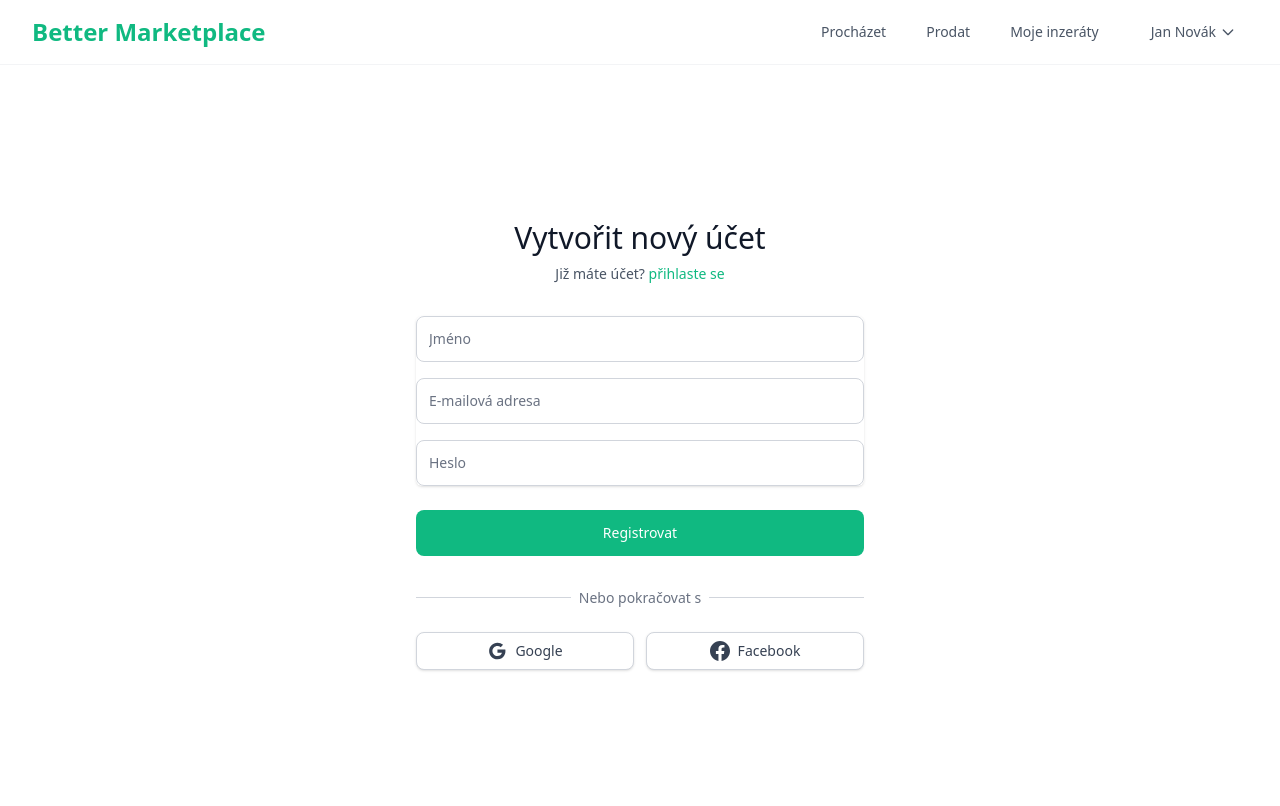
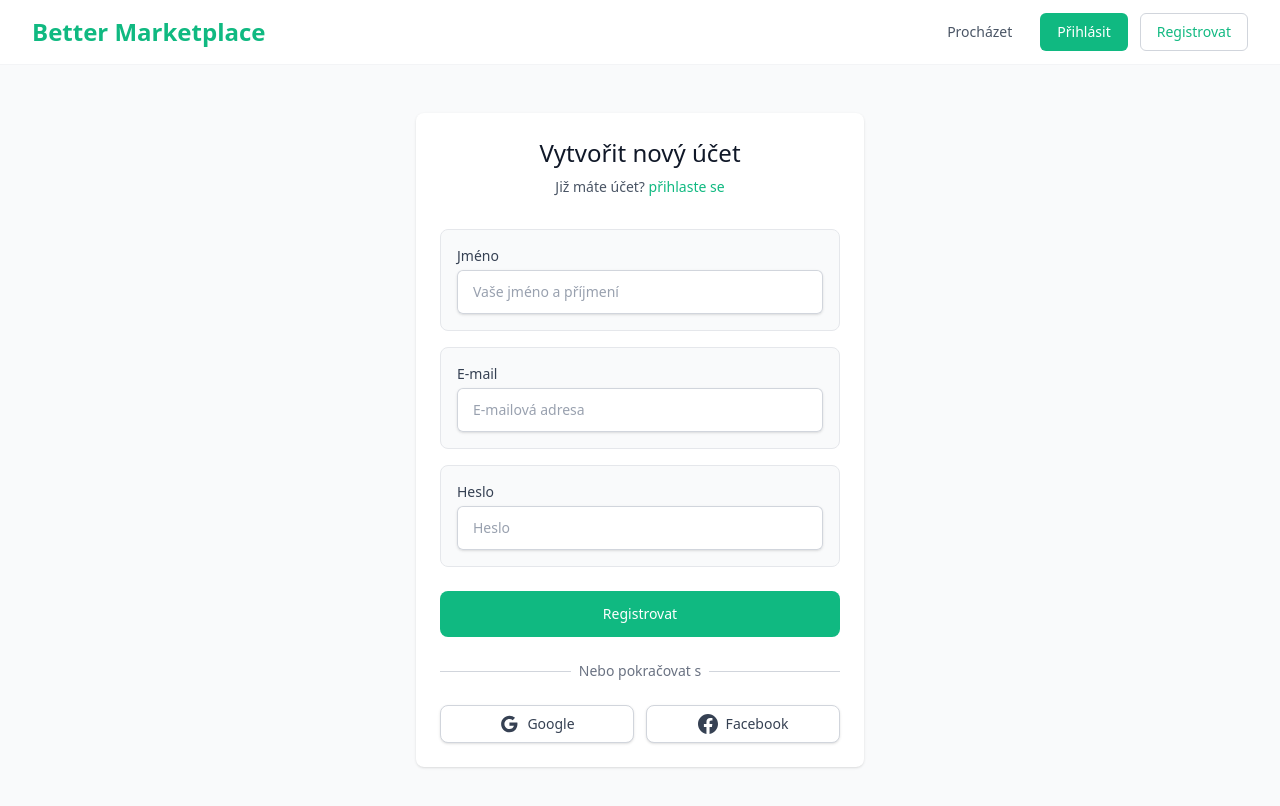
Before and after one commit to xfabo1/better-marketplace, a Next.js app: page /login in a window 1280 px wide. Both pictures are taken after a click on the button "vytvořit nový účet". Shown: the top 806 px of the page. Built offline with nearby package versions, Linux system fonts and the light colour scheme.

Commit message:
Implement the logout and temporary login functionality

```diff
--- a/src/app/layout.tsx
+++ b/src/app/layout.tsx
@@ -1,6 +1,7 @@
 import type { Metadata } from "next";
 import { Geist, Geist_Mono } from "next/font/google";
 import "./globals.css";
+import { AuthProvider } from '@/contexts/AuthContext'
 
 const geistSans = Geist({
   variable: "--font-geist-sans",
@@ -27,7 +28,9 @@ export default function RootLayout({
       <body
         className={`${geistSans.variable} ${geistMono.variable} antialiased`}
       >
-        {children}
+        <AuthProvider>
+          {children}
+        </AuthProvider>
       </body>
     </html>
   );
--- a/src/app/login/page.tsx
+++ b/src/app/login/page.tsx
@@ -1,16 +1,21 @@
 "use client";
 
 import { useState, useEffect } from "react";
-import { useSearchParams } from "next/navigation";
+import { useSearchParams, useRouter } from "next/navigation";
 import Link from "next/link";
 import Header from "@/components/Header";
+import { useAuth } from "@/contexts/AuthContext";
 
 export default function LoginPage() {
   const searchParams = useSearchParams();
+  const router = useRouter();
+  const { login, isAuthenticated } = useAuth();
   const [isLogin, setIsLogin] = useState(true);
   const [email, setEmail] = useState("");
   const [password, setPassword] = useState("");
   const [name, setName] = useState("");
+  const [error, setError] = useState("");
+  const [isSubmitting, setIsSubmitting] = useState(false);
 
   useEffect(() => {
     // Check if register parameter is present in URL
@@ -19,26 +24,44 @@ export default function LoginPage() {
     }
   }, [searchParams]);
 
-  const handleSubmit = (e: React.FormEvent) => {
+  // Redirect if already authenticated
+  useEffect(() => {
+    if (isAuthenticated) {
+      router.push("/");
+    }
+  }, [isAuthenticated, router]);
+
+  const handleSubmit = async (e: React.FormEvent) => {
     e.preventDefault();
-    // Handle login/register logic here
-    if (isLogin) {
-      console.log("Login attempt:", { email, password });
-      // Call login API
-    } else {
-      console.log("Register attempt:", { name, email, password });
-      // Call register API
+    setError("");
+    setIsSubmitting(true);
+
+    try {
+      if (isLogin) {
+        // Handle login
+        await login(email, password);
+      } else {
+        // Handle register - for demo, we'll just log in after registration
+        console.log("Register attempt:", { name, email, password });
+        // Simulate API call
+        await new Promise(resolve => setTimeout(resolve, 800));
+        await login(email, password);
+      }
+    } catch (err) {
+      setError("Došlo k chybě při přihlášení. Zkuste to prosím znovu.");
+    } finally {
+      setIsSubmitting(false);
     }
   };
 
   return (
-    <div className="flex flex-col min-h-screen bg-white">
+    <div className="flex flex-col min-h-screen bg-gray-50">
       <Header />
 
       <div className="flex-grow flex items-center justify-center py-12 px-4 sm:px-6 lg:px-8">
-        <div className="max-w-md w-full space-y-8">
+        <div className="max-w-md w-full bg-white shadow overflow-hidden sm:rounded-lg p-6">
           <div className="text-center">
-            <h2 className="mt-6 text-3xl font-medium text-gray-900">
+            <h2 className="text-2xl font-medium text-gray-900">
               {isLogin ? "Přihlásit se k účtu" : "Vytvořit nový účet"}
             </h2>
             <p className="mt-2 text-sm text-gray-600">
@@ -53,10 +76,10 @@ export default function LoginPage() {
           </div>
 
           <form className="mt-8 space-y-6" onSubmit={handleSubmit}>
-            <div className="rounded-md shadow-sm space-y-4">
+            <div className="space-y-4">
               {!isLogin && (
-                <div>
-                  <label htmlFor="name" className="sr-only">
+                <div className="bg-gray-50 rounded-lg p-4 border border-gray-200">
+                  <label htmlFor="name" className="block text-sm font-medium text-gray-700 mb-1">
                     Jméno
                   </label>
                   <input
@@ -64,16 +87,16 @@ export default function LoginPage() {
                     name="name"
                     type="text"
                     required
-                    className="appearance-none rounded-lg relative block w-full px-3 py-3 border border-gray-300 placeholder-gray-500 text-gray-900 focus:outline-none focus:ring-primary focus:border-primary focus:z-10 sm:text-sm"
-                    placeholder="Jméno"
+                    className="block w-full px-4 py-3 rounded-md bg-white border-0 text-gray-900 shadow-sm ring-1 ring-inset ring-gray-300 placeholder:text-gray-400 focus:ring-2 focus:ring-inset focus:ring-primary sm:text-sm"
+                    placeholder="Vaše jméno a příjmení"
                     value={name}
                     onChange={(e) => setName(e.target.value)}
                   />
                 </div>
               )}
 
-              <div>
-                <label htmlFor="email-address" className="sr-only">
+              <div className="bg-gray-50 rounded-lg p-4 border border-gray-200">
+                <label htmlFor="email-address" className="block text-sm font-medium text-gray-700 mb-1">
                   E-mail
                 </label>
                 <input
@@ -82,15 +105,15 @@ export default function LoginPage() {
                   type="email"
                   autoComplete="email"
                   required
-                  className="appearance-none rounded-lg relative block w-full px-3 py-3 border border-gray-300 placeholder-gray-500 text-gray-900 focus:outline-none focus:ring-primary focus:border-primary focus:z-10 sm:text-sm"
+                  className="block w-full px-4 py-3 rounded-md bg-white border-0 text-gray-900 shadow-sm ring-1 ring-inset ring-gray-300 placeholder:text-gray-400 focus:ring-2 focus:ring-inset focus:ring-primary sm:text-sm"
                   placeholder="E-mailová adresa"
                   value={email}
                   onChange={(e) => setEmail(e.target.value)}
                 />
               </div>
 
-              <div>
-                <label htmlFor="password" className="sr-only">
+              <div className="bg-gray-50 rounded-lg p-4 border border-gray-200">
+                <label htmlFor="password" className="block text-sm font-medium text-gray-700 mb-1">
                   Heslo
                 </label>
                 <input
@@ -99,13 +122,19 @@ export default function LoginPage() {
                   type="password"
                   autoComplete={isLogin ? "current-password" : "new-password"}
                   required
-                  className="appearance-none rounded-lg relative block w-full px-3 py-3 border border-gray-300 placeholder-gray-500 text-gray-900 focus:outline-none focus:ring-primary focus:border-primary focus:z-10 sm:text-sm"
+                  className="block w-full px-4 py-3 rounded-md bg-white border-0 text-gray-900 shadow-sm ring-1 ring-inset ring-gray-300 placeholder:text-gray-400 focus:ring-2 focus:ring-inset focus:ring-primary sm:text-sm"
                   placeholder="Heslo"
                   value={password}
                   onChange={(e) => setPassword(e.target.value)}
                 />
               </div>
             </div>
+
+            {error && (
+              <div className="bg-red-50 border border-red-200 text-red-700 px-4 py-3 rounded-md text-sm">
+                {error}
+              </div>
+            )}
 
             {isLogin && (
               <div className="flex items-center justify-between">
@@ -132,9 +161,20 @@ export default function LoginPage() {
             <div>
               <button
                 type="submit"
-                className="group relative w-full flex justify-center py-3 px-4 border border-transparent text-sm font-medium rounded-lg text-white bg-primary hover:bg-primary-hover focus:outline-none focus:ring-2 focus:ring-offset-2 focus:ring-primary"
+                disabled={isSubmitting}
+                className="w-full flex justify-center py-3 px-4 border border-transparent text-sm font-medium rounded-lg text-white bg-primary hover:bg-primary-hover focus:outline-none focus:ring-2 focus:ring-offset-2 focus:ring-primary disabled:opacity-50 disabled:cursor-not-allowed transition-colors"
               >
-                {isLogin ? "Přihlásit" : "Registrovat"}
+                {isSubmitting ? (
+                  <span className="flex items-center">
+                    <svg className="animate-spin -ml-1 mr-2 h-4 w-4 text-white" xmlns="http://www.w3.org/2000/svg" fill="none" viewBox="0 0 24 24">
+                      <circle className="opacity-25" cx="12" cy="12" r="10" stroke="currentColor" strokeWidth="4"></circle>
+                      <path className="opacity-75" fill="currentColor" d="M4 12a8 8 0 018-8V0C5.373 0 0 5.373 0 12h4zm2 5.291A7.962 7.962 0 014 12H0c0 3.042 1.135 5.824 3 7.938l3-2.647z"></path>
+                    </svg>
+                    {isLogin ? "Přihlašování..." : "Registrace..."}
+                  </span>
+                ) : (
+                  <span>{isLogin ? "Přihlásit" : "Registrovat"}</span>
+                )}
               </button>
             </div>
           </form>
@@ -152,8 +192,12 @@ export default function LoginPage() {
             <div className="mt-6 grid grid-cols-2 gap-3">
               <div>
                 <a
-                  href="/api/auth/google"
-                  className="w-full inline-flex justify-center py-2 px-4 border border-gray-300 rounded-lg shadow-sm bg-white text-sm font-medium text-gray-700 hover:bg-gray-50"
+                  href="#"
+                  onClick={(e) => {
+                    e.preventDefault();
+                    login("google@example.com", "password");
+                  }}
+                  className="w-full inline-flex justify-center py-2 px-4 border border-gray-300 rounded-lg shadow-sm bg-white text-sm font-medium text-gray-700 hover:bg-gray-50 transition-colors"
                 >
                   <svg className="h-5 w-5" viewBox="0 0 24 24" fill="currentColor">
                     <path d="M12.545,10.239v3.821h5.445c-0.712,2.315-2.647,3.972-5.445,3.972c-3.332,0-6.033-2.701-6.033-6.032s2.701-6.032,6.033-6.032c1.498,0,2.866,0.549,3.921,1.453l2.814-2.814C17.503,2.988,15.139,2,12.545,2C7.021,2,2.543,6.477,2.543,12s4.478,10,10.002,10c8.396,0,10.249-7.85,9.426-11.748L12.545,10.239z"/>
@@ -164,8 +208,12 @@ export default function LoginPage() {
 
               <div>
                 <a
-                  href="/api/auth/facebook"
-                  className="w-full inline-flex justify-center py-2 px-4 border border-gray-300 rounded-lg shadow-sm bg-white text-sm font-medium text-gray-700 hover:bg-gray-50"
+                  href="#"
+                  onClick={(e) => {
+                    e.preventDefault();
+                    login("facebook@example.com", "password");
+                  }}
+                  className="w-full inline-flex justify-center py-2 px-4 border border-gray-300 rounded-lg shadow-sm bg-white text-sm font-medium text-gray-700 hover:bg-gray-50 transition-colors"
                 >
                   <svg className="h-5 w-5" fill="currentColor" viewBox="0 0 20 20">
                     <path fillRule="evenodd" d="M20 10c0-5.523-4.477-10-10-10S0 4.477 0 10c0 4.991 3.657 9.128 8.438 9.878v-6.987h-2.54V10h2.54V7.797c0-2.506 1.492-3.89 3.777-3.89 1.094 0 2.238.195 2.238.195v2.46h-1.26c-1.243 0-1.63.771-1.63 1.562V10h2.773l-.443 2.89h-2.33v6.988C16.343 19.128 20 14.991 20 10z" clipRule="evenodd" />
--- a/src/app/page.tsx
+++ b/src/app/page.tsx
@@ -2,9 +2,6 @@ import Header from "@/components/Header";
 import Sidebar from "@/components/Sidebar";
 import SearchBar from "@/components/SearchBar";
 import FeaturedListings from "@/components/FeaturedListings";
-
-// Temporary authentication state (in a real app, this would come from a proper auth system)
-const isLoggedIn = true;
 
 export default function Home() {
   return (
--- a/src/components/Header.tsx
+++ b/src/components/Header.tsx
@@ -2,14 +2,17 @@
 
 import Link from "next/link";
 import { useState } from "react";
-
-// Temporary authentication state (in a real app, this would come from a proper auth system)
-const isLoggedIn = true; // Changed to true to mock logged-in state
-const userName = "Jan Novák"; // User name to display in the header
+import { useAuth } from "@/contexts/AuthContext";
 
 export default function Header() {
   const [isMenuOpen, setIsMenuOpen] = useState(false);
   const [isUserMenuOpen, setIsUserMenuOpen] = useState(false);
+  const { user, isAuthenticated, logout } = useAuth();
+
+  const handleLogout = () => {
+    logout();
+    setIsUserMenuOpen(false);
+  };
 
   return (
     <header className="bg-white border-b border-gray-100 sticky top-0 z-10">
@@ -26,13 +29,13 @@ export default function Header() {
               Procházet
             </Link>
 
-            {isLoggedIn && (
+            {isAuthenticated && (
               <Link href="/sell" className="text-gray-600 hover:text-primary px-3 py-2 text-sm font-medium">
                 Prodat
               </Link>
             )}
 
-            {isLoggedIn ? (
+            {isAuthenticated ? (
               <div className="flex items-center space-x-4">
                 <Link href="/my-listings" className="text-gray-600 hover:text-primary px-3 py-2 text-sm font-medium">
                   Moje inzeráty
@@ -46,7 +49,7 @@ export default function Header() {
                       className="flex items-center text-gray-600 hover:text-primary px-3 py-2 text-sm font-medium focus:outline-none"
                       onClick={() => setIsUserMenuOpen(!isUserMenuOpen)}
                     >
-                      <span>{userName}</span>
+                      <span>{user?.name}</span>
                       <svg className="ml-1 h-4 w-4" fill="none" viewBox="0 0 24 24" stroke="currentColor">
                         <path strokeLinecap="round" strokeLinejoin="round" strokeWidth={2} d="M19 9l-7 7-7-7" />
                       </svg>
@@ -65,10 +68,7 @@ export default function Header() {
                         </Link>
                         <button
                           className="block w-full text-left px-4 py-2 text-sm text-gray-700 hover:bg-gray-100"
-                          onClick={() => {
-                            console.log("Logout clicked");
-                            setIsUserMenuOpen(false);
-                          }}
+                          onClick={handleLogout}
                         >
                           Odhlásit
                         </button>
@@ -126,7 +126,7 @@ export default function Header() {
               Procházet
             </Link>
 
-            {isLoggedIn && (
+            {isAuthenticated && (
               <Link
                 href="/sell"
                 className="block px-4 py-2 text-base font-medium text-gray-600 hover:text-primary hover:bg-gray-50"
@@ -135,7 +135,7 @@ export default function Header() {
               </Link>
             )}
 
-            {isLoggedIn ? (
+            {isAuthenticated ? (
               <>
                 <Link
                   href="/my-listings"
@@ -145,7 +145,7 @@ export default function Header() {
                 </Link>
                 <div className="border-t border-gray-100 pt-2">
                   <div className="px-4 py-2 text-base font-medium text-gray-900">
-                    {userName}
+                    {user?.name}
                   </div>
                   <Link
                     href="/settings"
@@ -155,7 +155,7 @@ export default function Header() {
                   </Link>
                   <button
                     className="block w-full text-left px-4 py-2 text-base font-medium text-gray-600 hover:text-primary hover:bg-gray-50"
-                    onClick={() => console.log("Logout clicked")}
+                    onClick={handleLogout}
                   >
                     Odhlásit
                   </button>
--- /dev/null
+++ b/src/contexts/AuthContext.tsx
@@ -0,0 +1,118 @@
+"use client";
+
+import { createContext, useContext, useState, useEffect, ReactNode } from 'react';
+import { useRouter } from 'next/navigation';
+
+// User type definition
+type User = {
+  name: string;
+  email: string;
+  phone: string;
+  location: string;
+} | null;
+
+// Auth context type
+type AuthContextType = {
+  user: User;
+  isAuthenticated: boolean;
+  login: (email: string, password: string) => Promise<void>;
+  logout: () => void;
+  isLoading: boolean;
+};
+
+// Create context with default values
+const AuthContext = createContext<AuthContextType>({
+  user: null,
+  isAuthenticated: false,
+  login: async () => {},
+  logout: () => {},
+  isLoading: true,
+});
+
+// Auth provider props
+type AuthProviderProps = {
+  children: ReactNode;
+};
+
+// Auth provider component
+export function AuthProvider({ children }: AuthProviderProps) {
+  const [user, setUser] = useState<User>(null);
+  const [isLoading, setIsLoading] = useState(true);
+  const router = useRouter();
+
+  // Check if user is already logged in on mount
+  useEffect(() => {
+    const checkAuth = () => {
+      try {
+        const storedUser = localStorage.getItem('user');
+        if (storedUser) {
+          setUser(JSON.parse(storedUser));
+        }
+      } catch (error) {
+        console.error('Error checking authentication:', error);
+      } finally {
+        setIsLoading(false);
+      }
+    };
+
+    checkAuth();
+  }, []);
+
+  // Login function - accepts any credentials and logs in as Jan Novák
+  const login = async (email: string, password: string) => {
+    setIsLoading(true);
+
+    try {
+      // For demo purposes, always log in as Jan Novák regardless of credentials
+      const mockUser = {
+        name: "Jan Novák",
+        email: email, // Use the provided email
+        phone: "+420 123 456 789",
+        location: "Praha"
+      };
+
+      // Simulate API call delay
+      await new Promise(resolve => setTimeout(resolve, 800));
+
+      // Store user in localStorage
+      localStorage.setItem('user', JSON.stringify(mockUser));
+      setUser(mockUser);
+
+      // Redirect to home page
+      router.push('/');
+    } catch (error) {
+      console.error('Login error:', error);
+      throw error;
+    } finally {
+      setIsLoading(false);
+    }
+  };
+
+  // Logout function
+  const logout = () => {
+    try {
+      // Remove user from localStorage
+      localStorage.removeItem('user');
+      setUser(null);
+
+      // Redirect to home page
+      router.push('/');
+    } catch (error) {
+      console.error('Logout error:', error);
+    }
+  };
+
+  // Context value
+  const value = {
+    user,
+    isAuthenticated: !!user,
+    login,
+    logout,
+    isLoading,
+  };
+
+  return <AuthContext.Provider value={value}>{children}</AuthContext.Provider>;
+}
+
+// Custom hook to use auth context
+export const useAuth = () => useContext(AuthContext);
```
